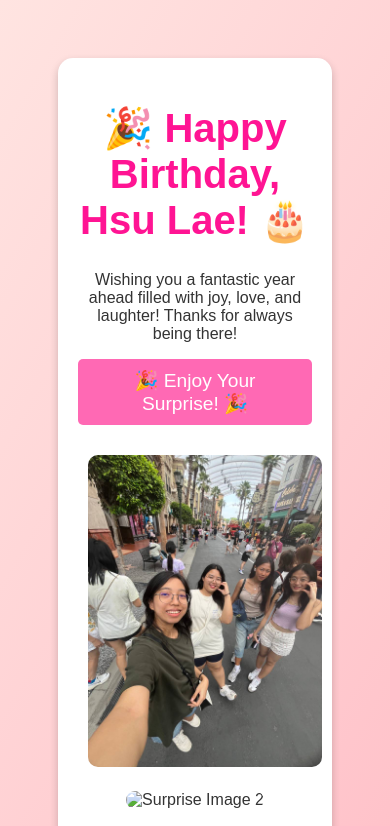
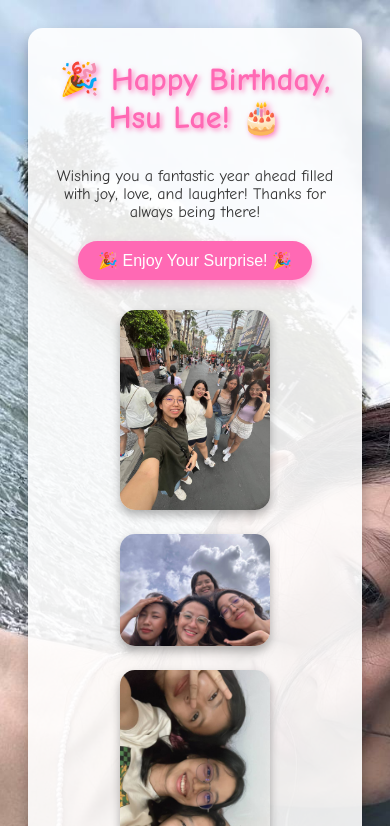
Before and after one commit to myuth11/HBHsu, a plain HTML site: page index.html in a window 390 px wide. Both pictures are taken after a click on the button "Click for a Surprise! 🎁". Shown: the top 826 px of the page. Drawn offline with Linux system fonts and the light colour scheme.

Commit message:
new features

```diff
--- a/index.html
+++ b/index.html
@@ -5,40 +5,51 @@
     <meta name="viewport" content="width=device-width, initial-scale=1.0">
     <title>Happy Birthday!</title>
     <style>
+        /* General Styles */
         body {
-            font-family: Arial, sans-serif;
-            background: linear-gradient(120deg, #ffe4e1, #ffb6c1);
+            font-family: "Comic Sans MS", cursive, sans-serif;
+            background: url('birthday-bg.jpg') center/cover no-repeat, linear-gradient(120deg, #ffe4e1, #ffb6c1);
             color: #333;
             text-align: center;
-            padding: 50px;
+            padding: 20px;
         }
 
         .container {
-            max-width: 600px;
+            max-width: 500px;
             margin: auto;
-            background: #fff;
+            background: rgba(255, 255, 255, 0.9);
             border-radius: 15px;
             padding: 20px;
-            box-shadow: 0 4px 8px rgba(0, 0, 0, 0.2);
+            box-shadow: 0 8px 15px rgba(0, 0, 0, 0.3);
+            animation: fadeIn 1s ease-in-out;
         }
 
         h1 {
             font-size: 2.5em;
-            color: #ff1493;
+            color: #ff69b4;
+            text-shadow: 2px 2px 5px rgba(255, 105, 180, 0.8);
+            animation: bounce 1.5s infinite alternate;
+        }
+
+        p {
+            font-size: 1.2em;
+            margin-bottom: 20px;
         }
 
         button {
-            padding: 10px 20px;
+            padding: 15px 25px;
             background-color: #ff69b4;
             color: white;
             border: none;
-            border-radius: 5px;
+            border-radius: 50px;
             font-size: 1.2em;
             cursor: pointer;
-            transition: background-color 0.3s ease;
+            box-shadow: 0 5px 10px rgba(255, 105, 180, 0.5);
+            transition: all 0.3s ease;
         }
 
         button:hover {
+            transform: scale(1.1);
             background-color: #ff1493;
         }
 
@@ -48,20 +59,73 @@
 
         .surprise-content {
             margin-top: 20px;
+            animation: popIn 0.8s ease-in-out;
         }
 
         img {
             width: 100%;
-            max-width: 250px;
+            max-width: 200px;
             margin: 10px;
-            border-radius: 10px;
+            border-radius: 15px;
+            box-shadow: 0 5px 10px rgba(0, 0, 0, 0.3);
         }
 
         .message {
-            font-size: 1.5em;
+            font-size: 1.8em;
             color: #ff69b4;
             margin-top: 20px;
             font-weight: bold;
+            text-shadow: 2px 2px 5px rgba(255, 105, 180, 0.8);
+        }
+
+        /* Mobile-Friendly Adjustments */
+        @media (max-width: 600px) {
+            h1 {
+                font-size: 2em;
+            }
+
+            p {
+                font-size: 1em;
+            }
+
+            button {
+                padding: 10px 20px;
+                font-size: 1em;
+            }
+
+            img {
+                max-width: 150px;
+            }
+        }
+
+        /* Animations */
+        @keyframes bounce {
+            from {
+                transform: translateY(0);
+            }
+            to {
+                transform: translateY(-10px);
+            }
+        }
+
+        @keyframes fadeIn {
+            from {
+                opacity: 0;
+            }
+            to {
+                opacity: 1;
+            }
+        }
+
+        @keyframes popIn {
+            from {
+                transform: scale(0.8);
+                opacity: 0;
+            }
+            to {
+                transform: scale(1);
+                opacity: 1;
+            }
         }
     </style>
 </head>
@@ -73,8 +137,8 @@
         <div id="surprise" class="hidden">
             <div class="surprise-content">
                 <img src="birthday-surprise1.jpg" alt="Surprise Image 1">
-                <img src="birthday-surprise3.jpg" alt="Surprise Image 2">
-                <img src="birthday-suprise2.jpg" alt="Surprise Image 3">
+                <img src="birthday-surprise2.jpg" alt="Surprise Image 2">
+                <img src="birthday-surprise3.jpg" alt="Surprise Image 3">
                 <div class="message">We Love You! ❤️</div>
             </div>
         </div>
```
Also changed, not shown: birthday-bg.jpg (added), birthday-surprise.jpg (deleted), birthday-surprise2.jpg (renamed from birthday-surpise3.jpg), birthday-surprise3.jpg (renamed from birthday-suprise2.jpg).
